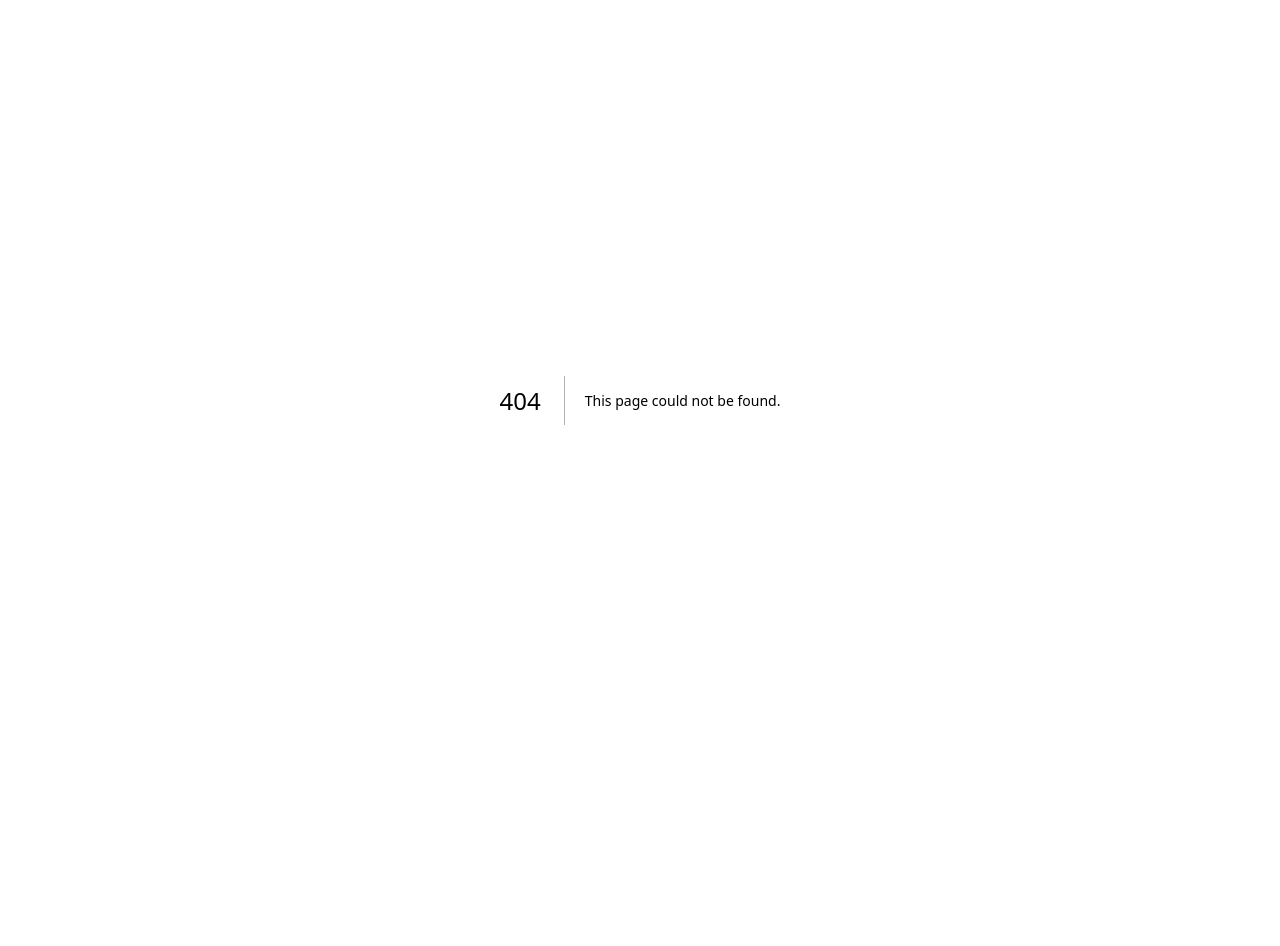
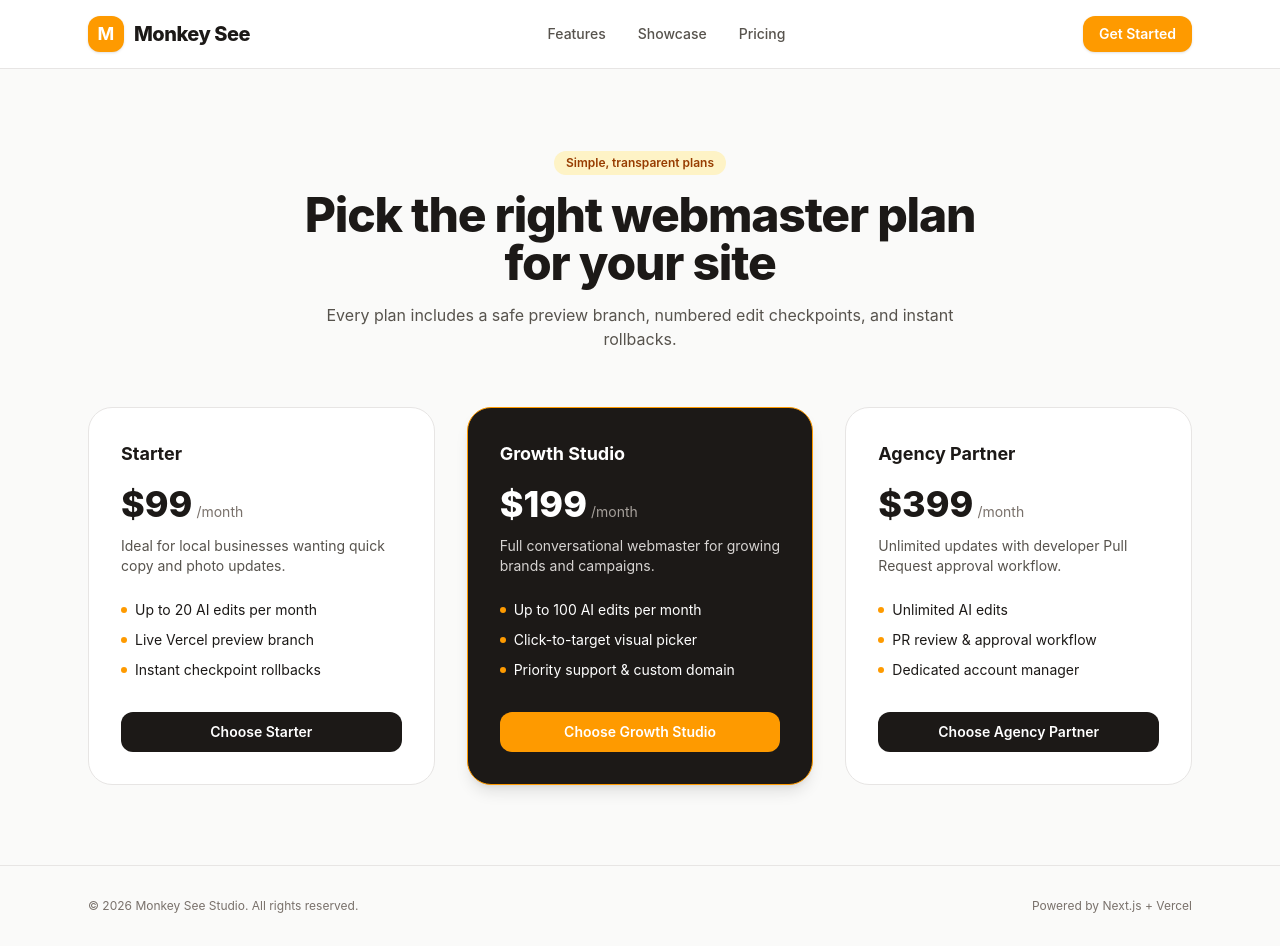
Before and after one commit to branddesade/monkey-see-demo, a Next.js app: page /pricing in a window 1280 px wide. Before the commit this address had no page. Before the commit the page ends 800 px from the top, so only its background shows below. Built offline with nearby package versions, Linux system fonts and the light colour scheme; no server answers.

Commit message:
Add SitePortal visual target bridge and /pricing page

```diff
--- a/src/app/layout.tsx
+++ b/src/app/layout.tsx
@@ -1,10 +1,15 @@
 import type { Metadata } from 'next';
+import Script from 'next/script';
 import './globals.css';
 
 export const metadata: Metadata = {
   title: 'Monkey See — Playful Creative Studio',
   description: 'A playful creative studio building delightful digital experiences.',
 };
+
+const bridgeUrl =
+  process.env.NEXT_PUBLIC_SITEPORTAL_BRIDGE_URL ||
+  'https://aiwebmaster.meskait.com/portal-bridge.js';
 
 export default function RootLayout({
   children,
@@ -15,6 +20,7 @@ export default function RootLayout({
     <html lang="en">
       <body className="antialiased min-h-screen flex flex-col bg-stone-50 text-stone-900">
         {children}
+        <Script src={bridgeUrl} strategy="afterInteractive" />
       </body>
     </html>
   );
--- /dev/null
+++ b/src/app/pricing/page.tsx
@@ -0,0 +1,96 @@
+import { Header } from '@/components/Header';
+import { Footer } from '@/components/Footer';
+
+const TIERS = [
+  {
+    name: 'Starter',
+    price: '$99',
+    period: '/month',
+    description: 'Ideal for local businesses wanting quick copy and photo updates.',
+    features: ['Up to 20 AI edits per month', 'Live Vercel preview branch', 'Instant checkpoint rollbacks'],
+    featured: false,
+  },
+  {
+    name: 'Growth Studio',
+    price: '$199',
+    period: '/month',
+    description: 'Full conversational webmaster for growing brands and campaigns.',
+    features: ['Up to 100 AI edits per month', 'Click-to-target visual picker', 'Priority support & custom domain'],
+    featured: true,
+  },
+  {
+    name: 'Agency Partner',
+    price: '$399',
+    period: '/month',
+    description: 'Unlimited updates with developer Pull Request approval workflow.',
+    features: ['Unlimited AI edits', 'PR review & approval workflow', 'Dedicated account manager'],
+    featured: false,
+  },
+];
+
+export default function PricingPage() {
+  return (
+    <>
+      <Header />
+      <main className="flex-1 mx-auto max-w-6xl px-6 py-20">
+        <div className="text-center max-w-2xl mx-auto">
+          <span className="inline-flex items-center rounded-full bg-amber-100 px-3 py-1 text-xs font-semibold text-amber-800">
+            Simple, transparent plans
+          </span>
+          <h1 className="mt-4 text-4xl font-extrabold tracking-tight text-stone-900 sm:text-5xl">
+            Pick the right webmaster plan for your site
+          </h1>
+          <p className="mt-4 text-base text-stone-600">
+            Every plan includes a safe preview branch, numbered edit checkpoints, and instant rollbacks.
+          </p>
+        </div>
+
+        <div className="mt-14 grid grid-cols-1 gap-8 md:grid-cols-3">
+          {TIERS.map((tier) => (
+            <div
+              key={tier.name}
+              className={`rounded-3xl border p-8 flex flex-col justify-between ${
+                tier.featured
+                  ? 'border-amber-500 bg-stone-900 text-white shadow-lg'
+                  : 'border-stone-200 bg-white text-stone-900'
+              }`}
+            >
+              <div>
+                <h2 className="text-lg font-bold">{tier.name}</h2>
+                <div className="mt-4 flex items-baseline gap-1">
+                  <span className="text-4xl font-extrabold">{tier.price}</span>
+                  <span className={tier.featured ? 'text-stone-400 text-sm' : 'text-stone-500 text-sm'}>
+                    {tier.period}
+                  </span>
+                </div>
+                <p className={`mt-3 text-sm ${tier.featured ? 'text-stone-300' : 'text-stone-600'}`}>
+                  {tier.description}
+                </p>
+                <ul className="mt-6 space-y-2.5 text-sm">
+                  {tier.features.map((f) => (
+                    <li key={f} className="flex items-center gap-2">
+                      <span className="h-1.5 w-1.5 rounded-full bg-amber-500" />
+                      <span>{f}</span>
+                    </li>
+                  ))}
+                </ul>
+              </div>
+
+              <a
+                href="#choose"
+                className={`mt-8 block rounded-xl px-4 py-2.5 text-center text-sm font-semibold transition ${
+                  tier.featured
+                    ? 'bg-amber-500 text-white hover:bg-amber-400'
+                    : 'bg-stone-900 text-white hover:bg-stone-800'
+                }`}
+              >
+                Choose {tier.name}
+              </a>
+            </div>
+          ))}
+        </div>
+      </main>
+      <Footer />
+    </>
+  );
+}
--- a/src/components/Header.tsx
+++ b/src/components/Header.tsx
@@ -14,23 +14,23 @@ export function Header() {
         </Link>
 
         <nav aria-label="Primary" className="hidden md:flex items-center gap-8 text-sm font-medium text-stone-600">
-          <a href="#features" className="transition hover:text-stone-900">
+          <Link href="/#features" className="transition hover:text-stone-900">
             Features
-          </a>
-          <a href="#showcase" className="transition hover:text-stone-900">
+          </Link>
+          <Link href="/#showcase" className="transition hover:text-stone-900">
             Showcase
-          </a>
-          <a href="#pricing" className="transition hover:text-stone-900">
+          </Link>
+          <Link href="/pricing" className="transition hover:text-stone-900">
             Pricing
-          </a>
+          </Link>
         </nav>
 
-        <a
-          href="#get-started"
+        <Link
+          href="/pricing"
           className="rounded-xl bg-amber-500 px-4 py-2 text-sm font-semibold text-white shadow-sm transition hover:bg-amber-600"
         >
           Get Started
-        </a>
+        </Link>
       </div>
     </header>
   );
```
